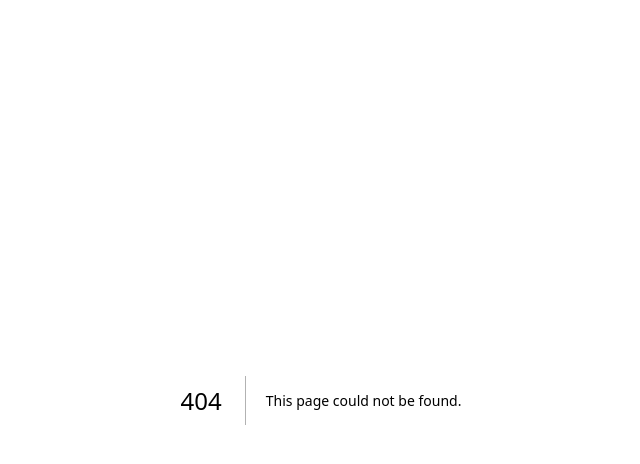
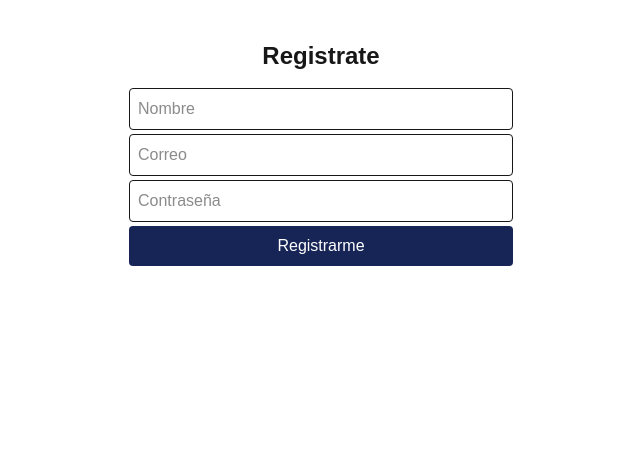
Before and after one commit to ivanSegal/FooTalent-03, a Next.js app in the folder frontend/: page /register in a window 1280 px wide. Before the commit this address had no page. Shown: the top 464 px of the page, without its empty margins (319-959 px from the left). Built offline with nearby package versions, Linux system fonts and the light colour scheme.

Commit message:
Creación del formulario de registro en proceso

```diff
--- a/frontend/src/app/login/page.jsx
+++ b/frontend/src/app/login/page.jsx
@@ -3,13 +3,44 @@ import { useState } from "react";
 
 export default function LoginPage() {
   const [formData, setFormData] = useState({ email: "", password: "" });
+  const [errors, setErrors] = useState({});
+  const [isSubmitting, setIsSubmitting] = useState(false);
 
   const handleChange = (e) => {
     setFormData({ ...formData, [e.target.name]: e.target.value });
   };
 
+  const validate = () => {
+    const newErrors = {};
+
+    if (!formData.email.trim()) {
+      newErrors.email = "El correo es obligatorio.";
+    } else if (!/^[^\s@]+@[^\s@]+\.[^\s@]+$/.test(formData.email)) {
+      newErrors.email = "El correo no tiene un formato válido.";
+    }
+
+    if (!formData.password.trim()) {
+      newErrors.password = "La contraseña es obligatoria.";
+    } else if (formData.password.length < 6) {
+      newErrors.password = "La contraseña debe tener al menos 6 caracteres.";
+    }
+
+    return newErrors;
+  };
+
   const handleSubmit = async (e) => {
     e.preventDefault();
+    const validationErrors = validate();
+
+    if (Object.keys(validationErrors).length > 0) {
+      setErrors(validationErrors);
+      return;
+    }
+
+    setErrors({});
+    setIsSubmitting(true);
+
+    try {
       const res = await fetch("/api/login", {
         method: "POST",
         headers: { "Content-Type": "application/json" },
@@ -18,32 +49,49 @@ export default function LoginPage() {
 
       const data = await res.json();
       console.log("Respuesta del login:", data);
+    } catch (error) {
+      console.error("Error al enviar el formulario:", error);
+    } finally {
+      setIsSubmitting(false);
+    }
   };
 
   return (
     <form onSubmit={handleSubmit} className="max-w-sm mx-auto mt-10">
-      <h2 className="text-2xl font-bold mb-4">Iniciar sesión</h2>
+      <h2 className="text-2xl font-bold mb-4 text-center">Iniciar sesión</h2>
 
       <input
         type="email"
         name="email"
         placeholder="Correo"
+        value={formData.email}
         onChange={handleChange}
-        required
-        className="w-full border p-2 mb-4 rounded"
+        className="w-full border p-2 mb-1 rounded"
       />
+      {errors.email && (
+        <p className="text-red-500 text-xs mb-3">{errors.email}</p>
+      )}
 
       <input
         type="password"
         name="password"
         placeholder="Contraseña"
+        value={formData.password}
         onChange={handleChange}
-        required
-        className="w-full border p-2 mb-4 rounded"
+        className="w-full border p-2 mb-1 rounded"
       />
+      {errors.password && (
+        <p className="text-red-500 text-xs mb-3">{errors.password}</p>
+      )}
 
-      <button className="w-full bg-blue-600 text-white py-2 rounded">
-        Iniciar sesión
+      <button
+        type="submit"
+        disabled={isSubmitting}
+        className={`w-full bg-blue-950 text-white py-2 rounded ${
+          isSubmitting ? "opacity-50 cursor-not-allowed" : ""
+        }`}
+      >
+        {isSubmitting ? "Enviando..." : "Iniciar sesión"}
       </button>
     </form>
   );
--- /dev/null
+++ b/frontend/src/app/register/page.jsx
@@ -0,0 +1,84 @@
+"use client";
+import { useState } from "react";
+
+export default function RegisterPage() {
+  const [formData, setFormData] = useState({
+    name: "",
+    email: "",
+    password: "",
+  });
+
+  const [errors, setErrors] = useState({});
+
+  const handleChange = (e) => {
+    setFormData({ ...formData, [e.target.name]: e.target.value });
+  };
+
+  const validate = () => {
+    const newErrors = {};
+    if (!formData.name.trim()) newErrors.name = "El nombre es obligatorio.";
+    if (!formData.email.includes("@"))
+      newErrors.email = "El correo no es válido.";
+    if (formData.password.length < 6)
+      newErrors.password = "La contraseña debe tener al menos 6 caracteres.";
+    return newErrors;
+  };
+
+  const handleSubmit = async (e) => {
+    e.preventDefault();
+    const newErrors = validate();
+    if (Object.keys(newErrors).length > 0) {
+      setErrors(newErrors);
+      return;
+    }
+
+    setErrors({});
+    const res = await fetch("/api/register", {
+      method: "POST",
+      headers: { "Content-Type": "application/json" },
+      body: JSON.stringify(formData),
+    });
+
+    const data = await res.json();
+    console.log("Respuesta del registro:", data);
+  };
+
+  return (
+    <form onSubmit={handleSubmit} className="max-w-sm mx-auto mt-10">
+      <h2 className="text-2xl font-bold mb-4 text-center">Registrate</h2>
+
+      <input
+        type="text"
+        name="name"
+        placeholder="Nombre"
+        onChange={handleChange}
+        className="w-full border p-2 mb-1 rounded"
+      />
+      {errors.name && <p className="text-red-500 text-xs mb-3">{errors.name}</p>}
+
+      <input
+        type="email"
+        name="email"
+        placeholder="Correo"
+        onChange={handleChange}
+        className="w-full border p-2 mb-1 rounded"
+      />
+      {errors.email && <p className="text-red-500 text-xs mb-3">{errors.email}</p>}
+
+      <input
+        type="password"
+        name="password"
+        placeholder="Contraseña"
+        onChange={handleChange}
+        className="w-full border p-2 mb-1 rounded"
+      />
+      {errors.password && (
+        <p className="text-red-500 text-xs mb-3">{errors.password}</p>
+      )}
+
+      <button className="w-full bg-blue-950 text-white py-2 rounded">
+        Registrarme
+      </button>
+    </form>
+  );
+}
```
Lines whose indentation alone changed are shown as unchanged.
